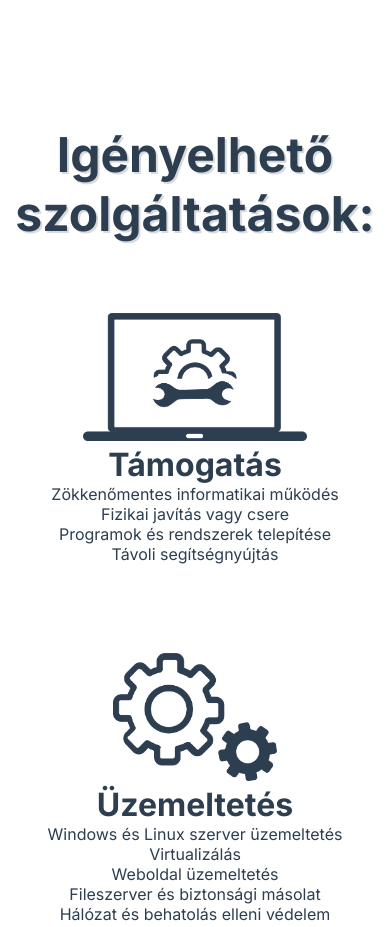
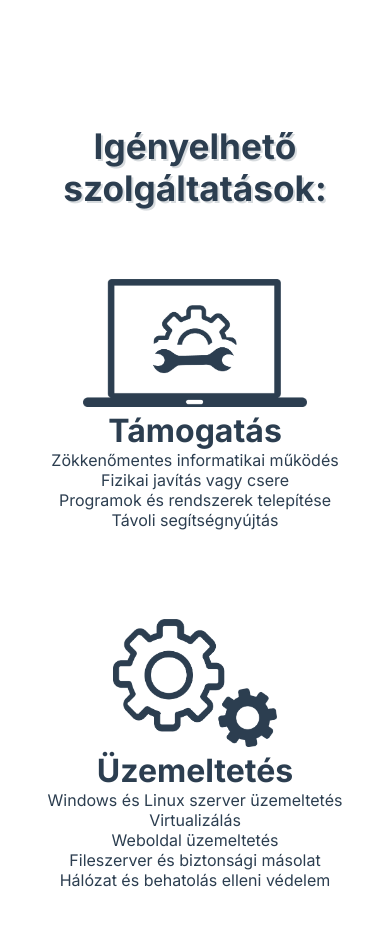
Before and after one commit to KssAndras/B, a plain HTML site: page index.html in a window 390 px wide. Shown: the part 1400-2327 px from the top of the page. Drawn offline with Linux system fonts and the light colour scheme.

Commit message:
mobile view adjust

```diff
--- a/light_theme.css
+++ b/light_theme.css
@@ -232,7 +232,10 @@ a:hover {
         /*background-color: rgba(255, 0, 0, 0.416);*/
         height: 300px;
         width: 400px;
-        margin: 20px 5px;
+        margin: 20px 0;
+    }
+    .services h1 {
+        font-size: 2.2rem;
     }
 }
 
```
